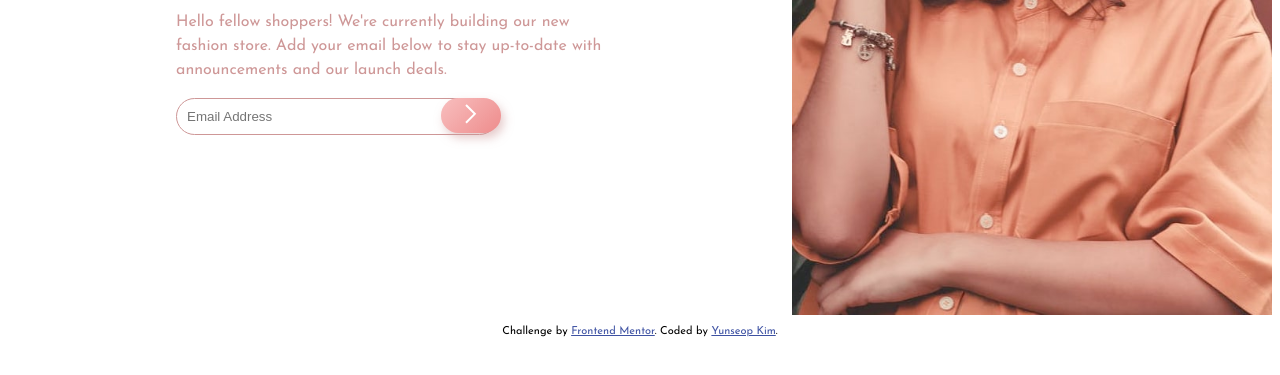
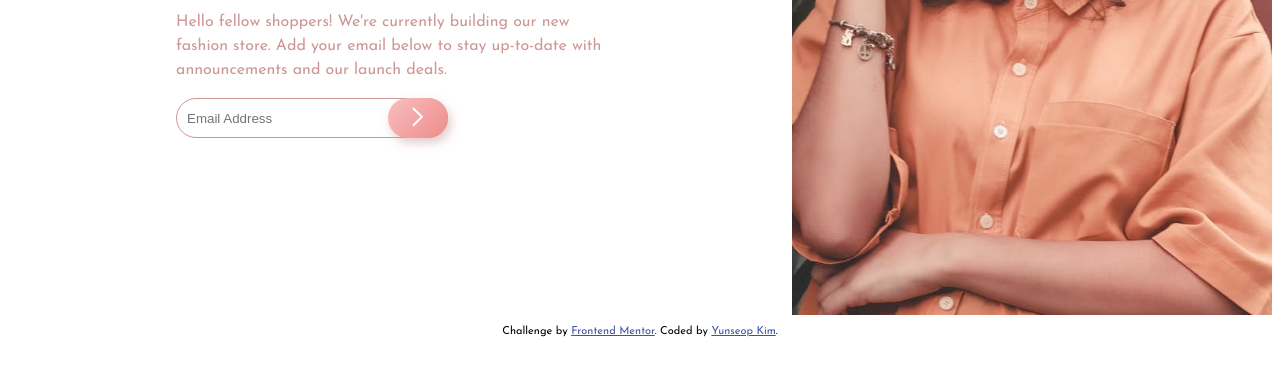
Before and after one commit to yunseop-dev/base-apparel-coming-soon, a plain HTML site: page index.html in a window 1280 px wide. Shown: the part 323-698 px from the top of the page. Drawn offline with Linux system fonts and the light colour scheme.

Commit message:
modify button design

```diff
--- a/index.html
+++ b/index.html
@@ -8,8 +8,8 @@
 
   <link rel="icon" type="image/png" sizes="32x32" href="./images/favicon-32x32.png">
   <link href="https://fonts.googleapis.com/css2?family=Josefin+Sans:wght@300;400;600&display=swap" rel="stylesheet">
+
   <title>Frontend Mentor | Base Apparel coming soon page</title>
-
   <!-- Feel free to remove these styles or customise in your own stylesheet 👍 -->
   <style>
     * {
@@ -62,25 +62,26 @@
 
     .container .btn-group {
       position: relative;
-      width: 300px;
     }
 
-    .container .btn-group > input {
+    .container .btn-group>input {
+      width: 200px;
+      height: 36px;
       border: solid 1px hsl(0, 36%, 70%);
       border-radius: 20px;
-      padding: 10px;
-      width: 100%;
+      outline: none;
+      padding-left: 10px;
+      padding-right: 60px;
     }
 
     .container .btn-group>button.submit-arrow {
       position: absolute;
+      width: 60px;
+      height: 40px;
       border: none;
+      border-radius: 20px;
+      margin-left: -60px;
       box-shadow: 3px 5px 10px hsla(0, 36%, 70%, 0.5);
-      top: 0;
-      right: -25px;
-      border-radius: 20px;
-      height: 35px;
-      width: 60px;
       background-image: linear-gradient(135deg, hsl(0, 80%, 86%), hsl(0, 74%, 74%));
     }
 
```
